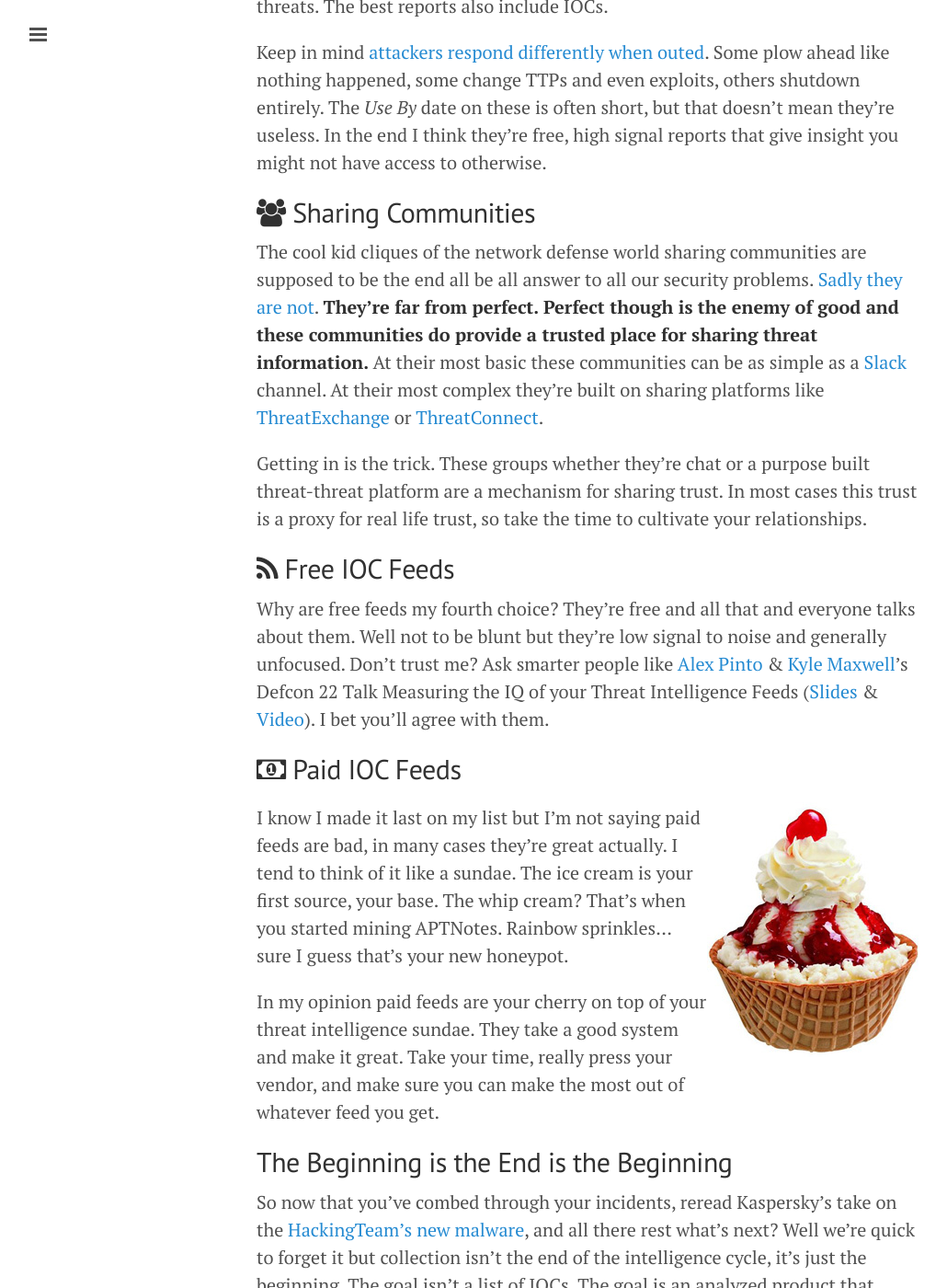
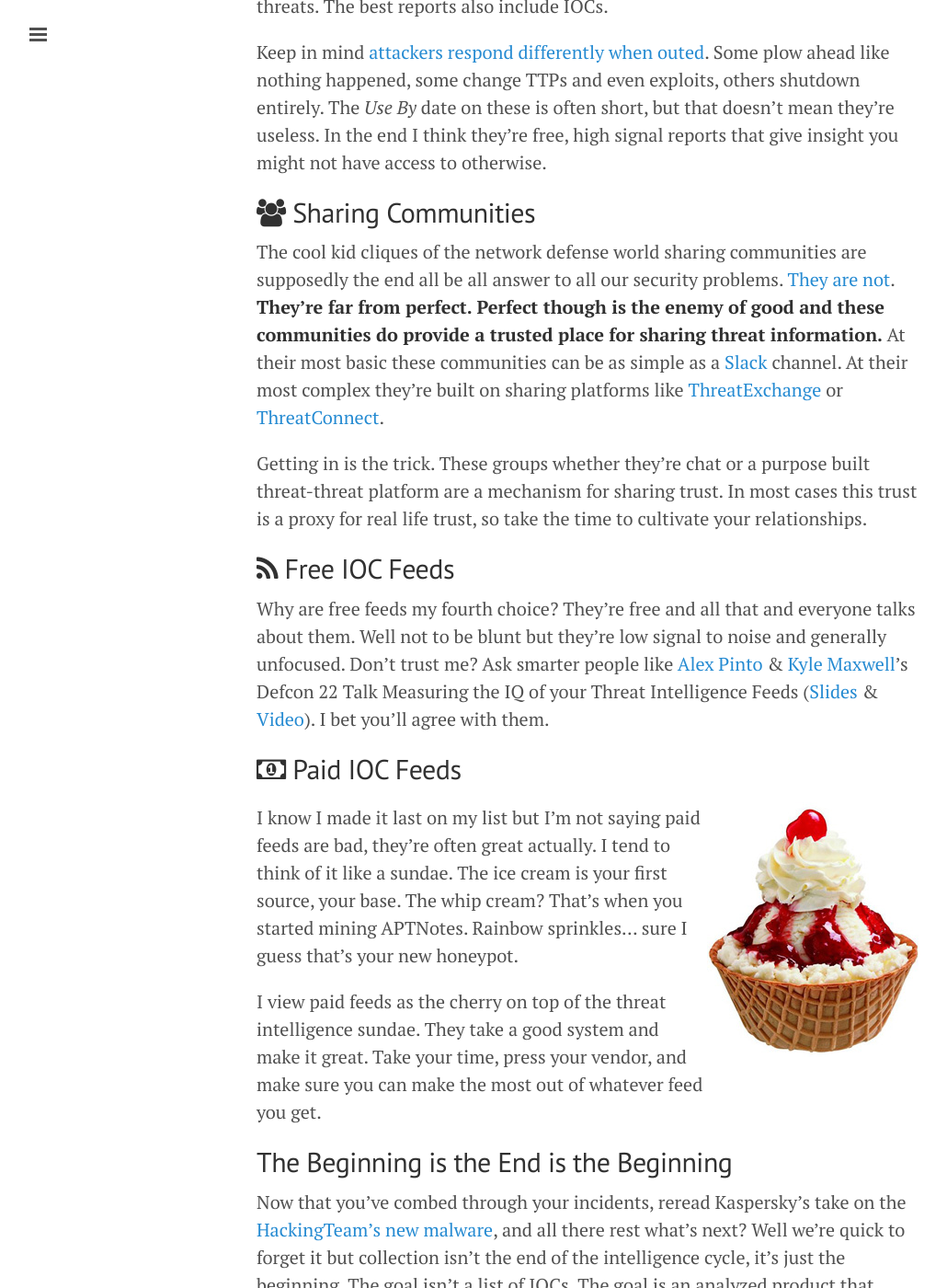
Before and after one commit to sroberts/sroberts.github.io, a Jekyll site: the page built from _posts/2016-03-07-intelligence-collection-priorities.md, in a window 1280 px wide and 1400 px high, scrolled down 1778 px. Shown: the whole window at 92% size, without its empty margins (1-1031 px from the left). Built offline with Jekyll 4.4.1, drawn with Linux system fonts in a browser that asks for light colours; nearby versions of some CDN libraries; comment, search, counter and statistics services are not loaded; some of the changed text lies outside the part shown.

Commit message:
cleaned up some language

```diff
--- a/_posts/2016-03-07-intelligence-collection-priorities.md
+++ b/_posts/2016-03-07-intelligence-collection-priorities.md
@@ -12,13 +12,13 @@
 > <i class="fa fa-quote-left"></i> Listen to your enemy, for God is talking.
 ~ Jewish Proverb
 
-I love this quote and it couldn't fit this topic more perfectly. If you want to know who your enemies are look at the attacks you're already experiencing.
+I love this quote and it couldn't fit this topic any better. If you want to know who your enemies are look at the attacks you're already experiencing.
 
 __The hardest part of threat intelligence isn't collecting data. That's the easy part. The hard part is deciding which data is worth collecting.__ There's no better way to focus intelligence collection than by focusing on past attacks. This comes from mining internal sources, preferably your incident management system ([certsocietegenerale/fir](https://github.com/certsocietegenerale/FIR) is a good start). _Nothing is worse than an attacker using the same resource twice_, so when you know a domain is used as C2 then keep watching that domain (and preferably the [IP addresses that have pointed to it in the past as well](https://www.passivetotal.org/)).
 
 ## <i class="fa fa-forumbee"></i> Honeypots & The Like (Emphasis on The Like)
 
-I'll be honest... _I hate honeypots._ They're trendy right now (it's cyclical, like bell bottoms). The idea of letting a bad guy onto my network deliberately scares the heck out of me. My favorite honeypot I ever used in operation was our Active Directory server and while it was a great collection source it certainly wasn't our choice. There are some cool tools out there for it, from the classic [Honeynet Project](https://www.honeynet.org/) to [Secureworks new DCEPT project](https://github.com/secureworks/dcept) but I'm not sure I'd have the guts to run them.
+I'll be honest... _I hate honeypots._ They're trendy right now (it's cyclical, like bell bottoms). The idea of letting a bad guy onto my network, even with the intention of gathering more information, scares the heck out of me. My favorite honeypot I ever used in operation was our Active Directory server and while we found it a great collection source it certainly wasn't our choice. There are some cool tools out there for it, from the classic [Honeynet Project](https://www.honeynet.org/) to [Secureworks new DCEPT project](https://github.com/secureworks/dcept) but I'm not sure I'd have the guts to run them.
 
 What is interesting to me is the idea of using passive sources of data to enhance your detection. Want to know your most targeted users? Look at who has the most failed logins. Gathering firewall drops helps you understand what systems attackers may try to access. These passive sources of data provide internal insight that's difficult to come by otherwise.
 
@@ -30,7 +30,7 @@
 
 ## <i class="fa fa-users"></i> Sharing Communities
 
-The cool kid cliques of the network defense world sharing communities are supposed to be the end all be all answer to all our security problems. [Sadly they are not](http://www.slideshare.net/AlexandrePinto10/sans-cti-summit-2016-datadriven-threat-intelligence-sharing?qid=55b556e8-5468-47d6-8a95-36d0f6a73393&v=&b=&from_search=1). __They're far from perfect. Perfect though is the enemy of good and these communities do provide a trusted place for sharing threat information.__ At their most basic these communities can be as simple as a [Slack](https://slack.com/) channel. At their most complex they're built on sharing platforms like [ThreatExchange](https://developers.facebook.com/products/threat-exchange) or [ThreatConnect](https://www.threatconnect.com/).
+The cool kid cliques of the network defense world sharing communities are supposedly the end all be all answer to all our security problems. [They are not](http://www.slideshare.net/AlexandrePinto10/sans-cti-summit-2016-datadriven-threat-intelligence-sharing?qid=55b556e8-5468-47d6-8a95-36d0f6a73393&v=&b=&from_search=1). __They're far from perfect. Perfect though is the enemy of good and these communities do provide a trusted place for sharing threat information.__ At their most basic these communities can be as simple as a [Slack](https://slack.com/) channel. At their most complex they're built on sharing platforms like [ThreatExchange](https://developers.facebook.com/products/threat-exchange) or [ThreatConnect](https://www.threatconnect.com/).
 
 Getting in is the trick. These groups whether they're chat or a purpose built threat-threat platform are a mechanism for sharing trust. In most cases this trust is a proxy for real life trust, so take the time to cultivate your relationships.
 
@@ -42,10 +42,10 @@
 
 <img alt="Ice Cream Sundae" style="float: right;" src="/public/sundae.jpg">
 
-I know I made it last on my list but I'm not saying paid feeds are bad, in many cases they're great actually. I tend to think of it like a sundae. The ice cream is your first source, your base. The whip cream? That's when you started mining APTNotes. Rainbow sprinkles... sure I guess that's your new honeypot.
+I know I made it last on my list but I'm not saying paid feeds are bad, they're often great actually. I tend to think of it like a sundae. The ice cream is your first source, your base. The whip cream? That's when you started mining APTNotes. Rainbow sprinkles... sure I guess that's your new honeypot.
 
-In my opinion paid feeds are your cherry on top of your threat intelligence sundae. They take a good system and make it great. Take your time, really press your vendor, and make sure you can make the most out of whatever feed you get.
+I view paid feeds as the cherry on top of the threat intelligence sundae. They take a good system and make it great. Take your time, press your vendor, and make sure you can make the most out of whatever feed you get.
 
 ## The Beginning is the End is the Beginning
 
-So now that you've combed through your incidents, reread Kaspersky's take on the [HackingTeam's new malware](https://securelist.com/blog/research/74063/the-return-of-hackingteam-with-new-implants-for-os-x/), and all there rest what's next? Well we're quick to forget it but collection isn't the end of the intelligence cycle, it's just the beginning. The goal isn't a list of IOCs. The goal is an analyzed product that meets the needs set out in the requirements phase (you did that too right?). Which hopefully came from output from your feedback phase...
+Now that you've combed through your incidents, reread Kaspersky's take on the [HackingTeam's new malware](https://securelist.com/blog/research/74063/the-return-of-hackingteam-with-new-implants-for-os-x/), and all there rest what's next? Well we're quick to forget it but collection isn't the end of the intelligence cycle, it's just the beginning. The goal isn't a list of IOCs. The goal is an analyzed product that meets the needs set out in the requirements phase (you did that too right?). Which hopefully came from output from your feedback phase...
```
